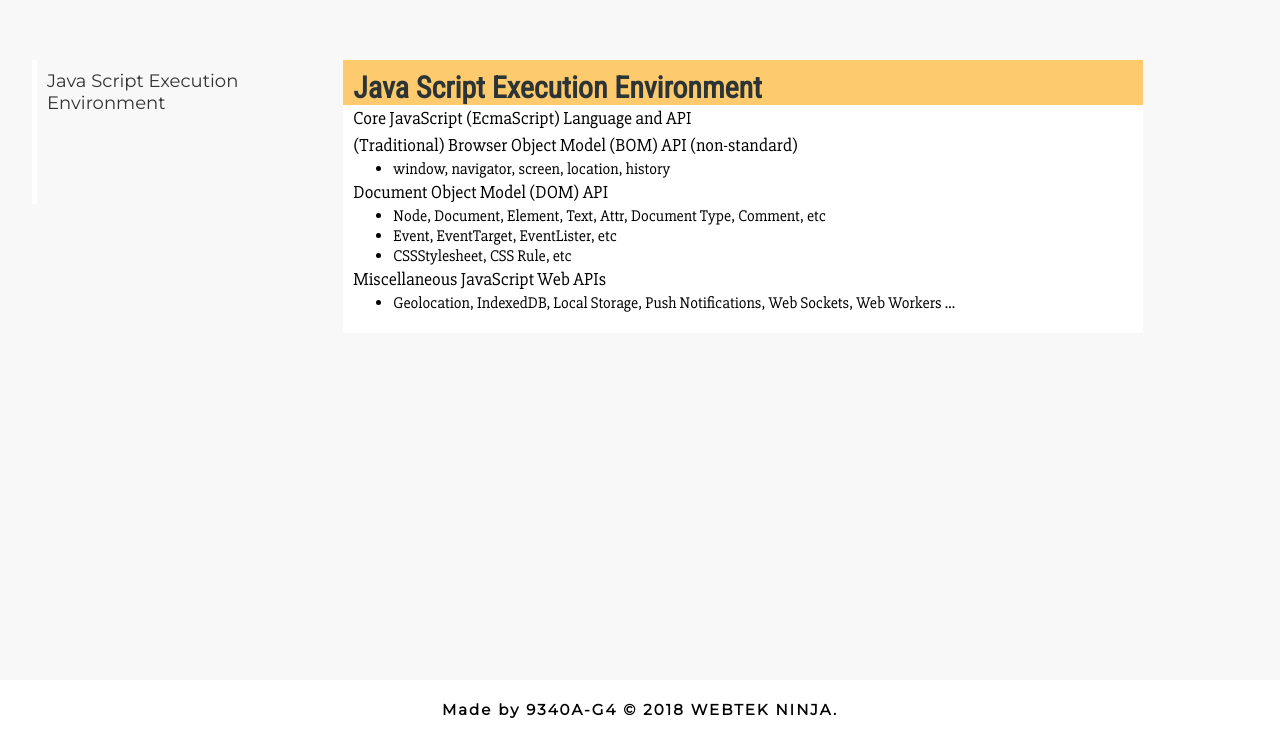
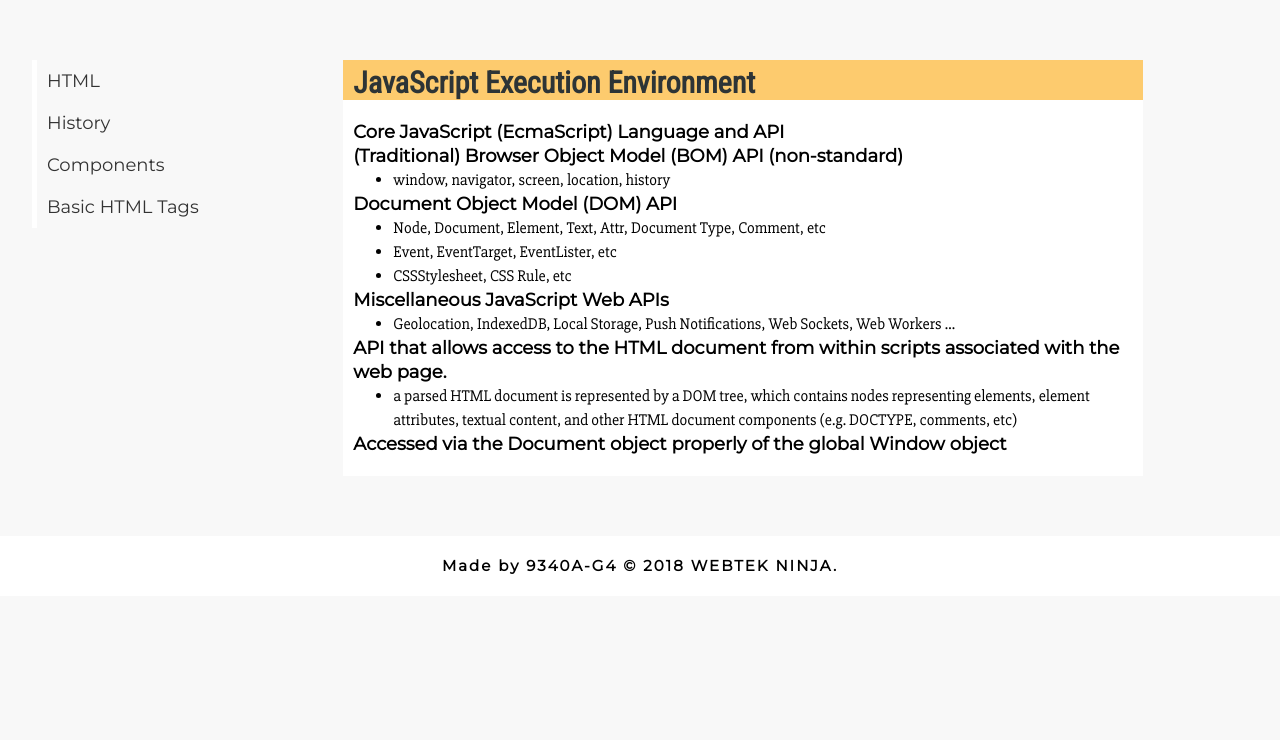
Before and after one commit to erikatorio/webtech-lec, a PHP site: page /pages/JavaScript.html in a window 1280 px wide. Shown: the part 60-800 px from the top of the page. Run offline with PHP 8.4, Linux system fonts and the light colour scheme.

Commit message:
edited page and css JS

```diff
--- a/pages/JavaScript.html
+++ b/pages/JavaScript.html
@@ -6,7 +6,7 @@
     <meta http-equiv="X-UA-Compatible" content="ie=edge">
     <title>WEB NINJA</title>
     <link rel="shortcut icon" type="image/png" href="../asset/Logo75x.png">
-    <link rel="stylesheet" href="../css/www.css">
+    <link rel="stylesheet" href="../css/html.css">
     <!-- fonts -->
     <link href="https://fonts.googleapis.com/css?family=Montserrat" rel="stylesheet">
     <link href="https://fonts.googleapis.com/css?family=Roboto+Condensed" rel="stylesheet">
@@ -31,34 +31,40 @@
     <div class="wrapper">
         <div id="sidenav">
             <ul id="sidenav-list">
-                <li class="sidenav-item"><a href="#first-section">Java Script Execution Environment</a></li>
-                <li class="sidenav-item"><a href="#second-section"></a></li>
-                <li class="sidenav-item"><a href="#third-section"></a></li>
-                <li class="sidenav-item"><a href="#fourth-section"></a></li>
-                <li class="sidenav-item"><a href="#fifth-section"></a></li>
+                <li class="sidenav-item"><a href="#first-section">HTML</a></li>
+                <li class="sidenav-item"><a href="#second-section">History</a></li>
+                <li class="sidenav-item"><a href="#third-section">Components</a></li>
+                <li class="sidenav-item"><a href="#third-section">Basic HTML Tags</a></li>
             </ul>
         </div>
 
         <div id="content">
             <section id="first-section">
-                <h1 class="title-bar">Java Script Execution Environment</h1>
-                    <p class="article">Core JavaScript (EcmaScript) Language and API</p>
-                    <p class="article">(Traditional) Browser Object Model (BOM) API (non-standard) </p>
+               <h1 class="title-bar">JavaScript Execution Environment</h1>
+                <div class="wrap-content">
+
+                    <h3 class="title-bar3">Core JavaScript (EcmaScript) Language and API</h3>
+                    <h3 class="title-bar3">(Traditional) Browser Object Model (BOM) API (non-standard) </h3>
                         <ul class="list-item">
                             <li>window, navigator, screen, location, history </li>
                         </ul>
-                    <p class="article">Document Object Model (DOM) API </p>
+                    <h3 class="title-bar3">Document Object Model (DOM) API </h3>
                     <ul class="list-item">
                         <li>Node, Document, Element, Text, Attr, Document Type, Comment, etc</li>
                         <li>Event, EventTarget, EventLister, etc</li>
                         <li>CSSStylesheet, CSS Rule, etc</li>
                     </ul>
-                    <p class="article">Miscellaneous JavaScript Web APIs </p>
+                    <h3 class="title-bar3">Miscellaneous JavaScript Web APIs </h3>
                     <ul class="list-item">
                         <li>Geolocation, IndexedDB, Local Storage, Push Notifications, Web Sockets, Web Workers ...</li>
                     </ul>
-
-
+                    <h3 class="title-bar3"> API that allows access to the HTML document from within scripts associated with the web page. </h3>
+                    <ul class="list-item">
+                        <li>a parsed HTML document is represented by a DOM tree, which contains nodes representing elements, element attributes, textual content, and other HTML document components (e.g. DOCTYPE, comments, etc)</li>
+                    </ul>
+                    <h3 class="title-bar3">Accessed via the Document object properly of the global Window object</h3>
+                </div>
+                </section>
 
 
         </div>
@@ -66,8 +72,5 @@
     <footer>
         <h5 class="copyright">Made by 9340A-G4 © 2018 WEBTEK NINJA.</h5>
     </footer>
-    <script type="text/javascript" src="../script/app.js">
-
-    </script>
 </body>
 </html>
```
Also changed, not shown: css/JavaScript.css (+37 -32 lines).
